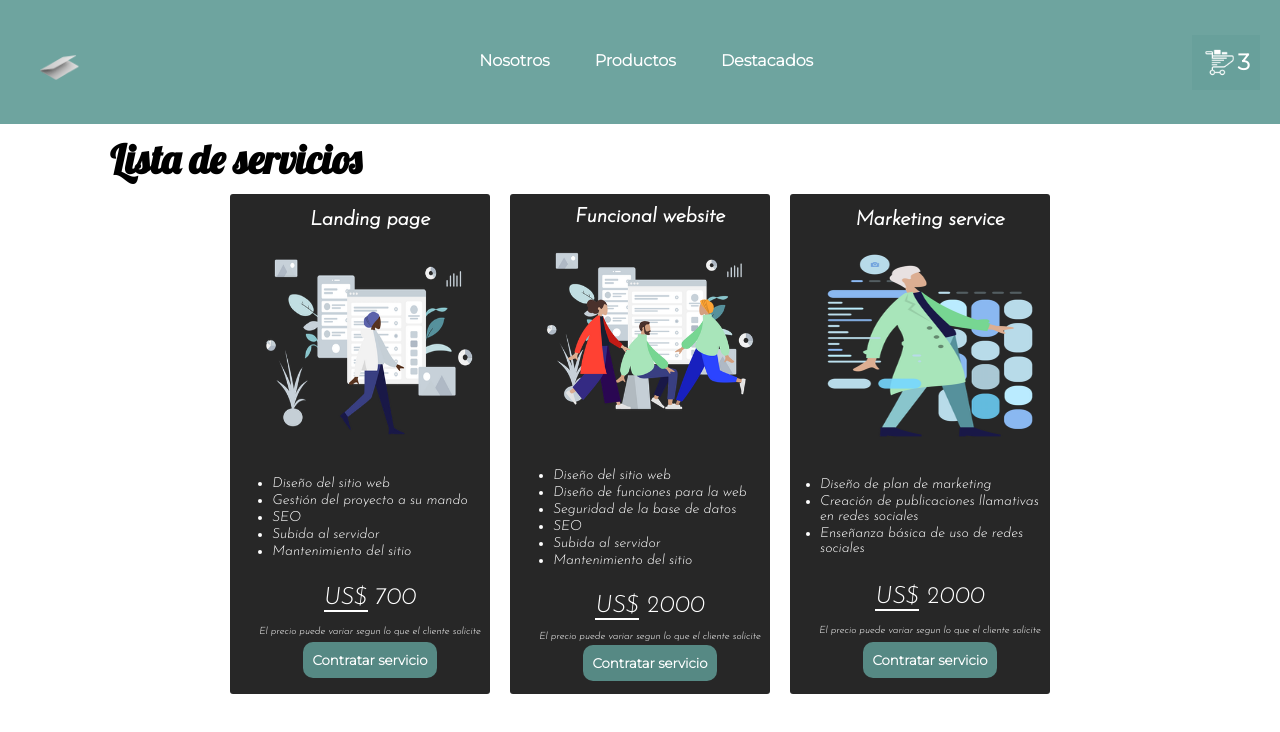
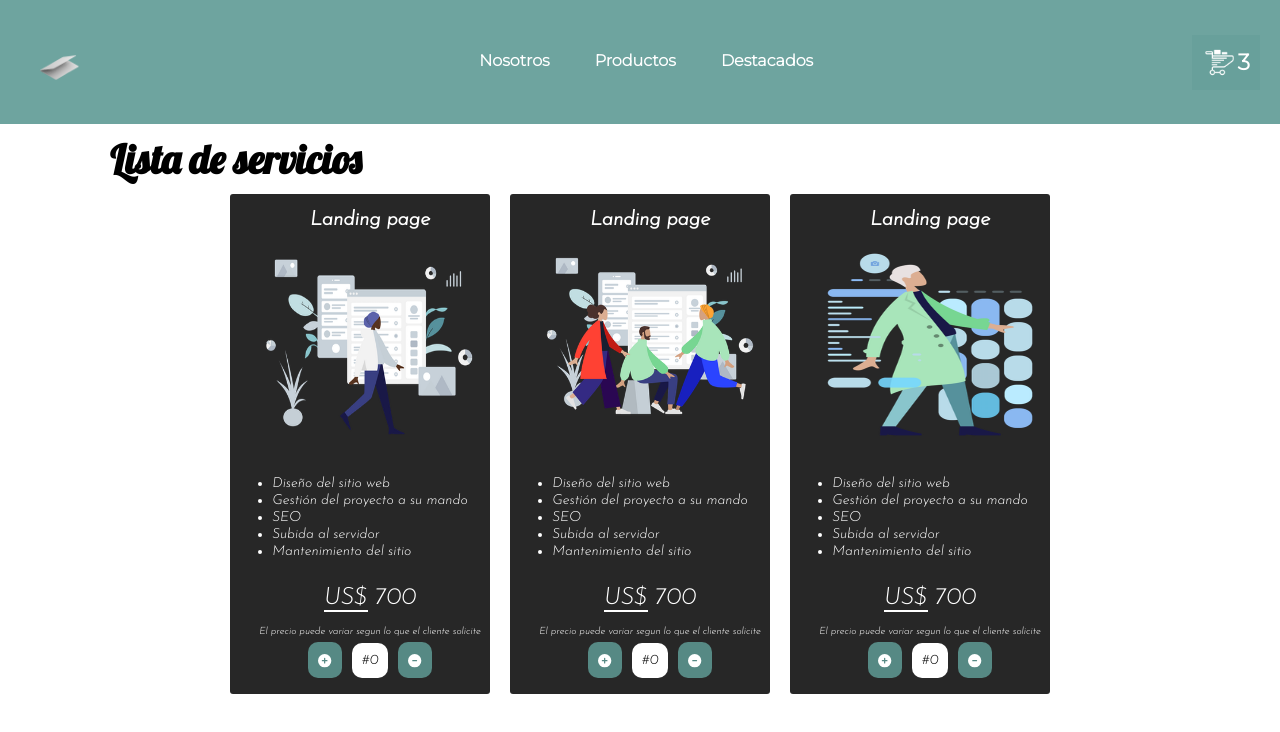
Before and after one commit to MarkOsBab/proyecto_react, a React (Create React App) app: page / in a window 1280 px wide. Shown: the top 732 px of the page. Built offline with nearby package versions, Linux system fonts and the light colour scheme.

Commit message:
Boton de suma y resta

```diff
--- a/package.json
+++ b/package.json
@@ -3,6 +3,8 @@
   "version": "0.1.0",
   "private": true,
   "dependencies": {
+    "@fortawesome/free-brands-svg-icons": "^6.1.1",
+    "@fortawesome/react-fontawesome": "^0.1.18",
     "@testing-library/jest-dom": "^5.16.4",
     "@testing-library/react": "^13.3.0",
     "@testing-library/user-event": "^13.5.0",
@@ -38,5 +40,9 @@
       "last 1 firefox version",
       "last 1 safari version"
     ]
+  },
+  "devDependencies": {
+    "@fortawesome/fontawesome-svg-core": "^6.1.1",
+    "@fortawesome/free-solid-svg-icons": "^6.1.1"
   }
 }
--- a/public/css/main.css
+++ b/public/css/main.css
@@ -88,6 +88,7 @@ a {
   gap: 2rem;
   justify-content: center;
   align-items: center;
+  flex-wrap: wrap;
   margin: 1rem;
   font-family: "Josefin Sans", sans-serif; }
   .list--title {
@@ -131,6 +132,16 @@ a {
       margin: 1rem; }
       .list__item--price span {
         border-bottom: 0.2rem solid #fff; }
+    .list__item__buttons {
+      display: flex;
+      flex-direction: row;
+      align-items: center;
+      gap: 1rem; }
+      .list__item__buttons--count {
+        background-color: white;
+        padding: 1rem;
+        font-size: 1.4em;
+        border-radius: 1rem; }
     .list__item__picture {
       width: 100%;
       margin: 1rem; }
--- a/src/App.js
+++ b/src/App.jsx
@@ -1,8 +1,8 @@
 import './App.css';
 import Navbar from './components/Navbar';
 import ItemListContainer from './components/ItemListContainer';
+function App() {
 
-function App() {
   return (
     <div className="App">
       <Navbar />
--- a/src/components/CartWidget.js
+++ b/src/components/CartWidget.jsx
@@ -1,6 +1,5 @@
 import Cart from './../images/cart.png';
-function CartWidget()
-{
+function CartWidget() {
     return (
         <picture className='navbar__box__list__item__cart__box'>
             <img className='navbar__box__list__item__cart__box__image' src={Cart} alt={'Cart-image'} />
--- /dev/null
+++ b/src/components/ItemCart.jsx
@@ -0,0 +1,55 @@
+import { FontAwesomeIcon } from "@fortawesome/react-fontawesome";
+import { faPlusCircle } from "@fortawesome/free-solid-svg-icons";
+import { faCircleMinus } from "@fortawesome/free-solid-svg-icons";
+import { useState } from "react";
+function ItemCart({service}) {
+    const [num, setNum] = useState(0);
+    const stock = 9;
+    const sumar = () => {
+        if (num <= stock) {
+            setNum(num + 1);
+        }
+    }
+    const resta = () => {
+        if (num > 0) {
+            setNum(num - 1);
+        }
+    }
+    return (
+        <div className='list__item'>
+            <h3 className='list__item--title'>Landing page</h3>
+            <picture className='list__item__picture'>
+                <img className='list__item__picture--image' src={service} alt={'Item-picture'} />
+            </picture>
+            <ul className='list__item__list'>
+                <li className='list__item__list--item'>
+                    <p>Diseño del sitio web</p>
+                </li>
+                <li className='list__item__list--item'>
+                    <p>Gestión del proyecto a su mando</p>
+                </li>
+                <li className='list__item__list--item'>
+                    <p>SEO</p>
+                </li>
+                <li className='list__item__list--item'>
+                    <p>Subida al servidor</p>
+                </li>
+                <li className='list__item__list--item'>
+                    <p>Mantenimiento del sitio</p>
+                </li>
+            </ul>
+            <p className='list__item--price'><span>US$</span> 700 </p>
+            <small className='list__item--note'>El precio puede variar segun lo que el cliente solicite</small>
+            <div className='list__item__buttons'>
+                <button className='list__item--button' onClick={sumar}>
+                    <FontAwesomeIcon icon={faPlusCircle} />
+                </button>
+                <p className='list__item__buttons--count'>#{num}</p>
+                <button className='list__item--button' onClick={resta}>
+                    <FontAwesomeIcon icon={faCircleMinus} />
+                </button>
+            </div>
+        </div>
+    );
+}
+export default ItemCart;
--- a/src/components/ItemListContainer.js
+++ /dev/null
@@ -1,90 +0,0 @@
-import service1 from './../images/services/service1.png';
-import service2 from './../images/services/service2.png';
-import service3 from './../images/services/service3.png';
-function ItemListContainer()
-{
-    return (
-        <div className='container'>
-            <h2 className='list--title'>Lista de servicios</h2>
-            <div className='list'>
-                <div className='list__item'>
-                    <h3 className='list__item--title'>Landing page</h3>
-                    <picture className='list__item__picture'>
-                        <img className='list__item__picture--image' src={service1} alt={'Item-picture'} />
-                    </picture>
-                    <ul className='list__item__list'>
-                        <li className='list__item__list--item'>
-                            <p>Diseño del sitio web</p>
-                        </li>
-                        <li className='list__item__list--item'>
-                            <p>Gestión del proyecto a su mando</p>
-                        </li>
-                        <li className='list__item__list--item'>
-                            <p>SEO</p>
-                        </li>
-                        <li className='list__item__list--item'>
-                            <p>Subida al servidor</p>
-                        </li>
-                        <li className='list__item__list--item'>
-                            <p>Mantenimiento del sitio</p>
-                        </li>
-                    </ul>
-                    <p className='list__item--price'><span>US$</span> 700 </p>
-                    <small className='list__item--note'>El precio puede variar segun lo que el cliente solicite</small>
-                    <button className='list__item--button' type={'submit'}>Contratar servicio</button>
-                </div>
-                <div className='list__item'>
-                    <h3 className='list__item--title'>Funcional website</h3>
-                    <picture className='list__item__picture'>
-                        <img className='list__item__picture--image' src={service2} alt={'Item-picture'} />
-                    </picture>
-                    <ul className='list__item__list'>
-                        <li className='list__item__list--item'>
-                            <p>Diseño del sitio web</p>
-                        </li>
-                        <li className='list__item__list--item'>
-                            <p>Diseño de funciones para la web</p>
-                        </li>
-                        <li className='list__item__list--item'>
-                            <p>Seguridad de la base de datos</p>
-                        </li>
-                        <li className='list__item__list--item'>
-                            <p>SEO</p>
-                        </li>
-                        <li className='list__item__list--item'>
-                            <p>Subida al servidor</p>
-                        </li>
-                        <li className='list__item__list--item'>
-                            <p>Mantenimiento del sitio</p>
-                        </li>
-                    </ul>
-                    <p className='list__item--price'><span>US$</span> 2000</p>
-                    <small className='list__item--note'>El precio puede variar segun lo que el cliente solicite</small>
-                    <button className='list__item--button' type={'submit'}>Contratar servicio</button>
-                </div>
-                <div className='list__item'>
-                    <h3 className='list__item--title'>Marketing service</h3>
-                    <picture className='list__item__picture'>
-                        <img className='list__item__picture--image' src={service3} alt={'Item-picture'} />
-                    </picture>
-                    <ul className='list__item__list'>
-                        <li className='list__item__list--item'>
-                            <p>Diseño de plan de marketing</p>
-                        </li>
-                        <li className='list__item__list--item'>
-                            <p>Creación de publicaciones llamativas en redes sociales</p>
-                        </li>
-                        <li className='list__item__list--item'>
-                            <p>Enseñanza básica de uso de redes sociales</p>
-                        </li>
-                    </ul>
-                    <p className='list__item--price'><span>US$</span> 2000</p>
-                    <small className='list__item--note'>El precio puede variar segun lo que el cliente solicite</small>
-                    <button className='list__item--button' type={'submit'}>Contratar servicio</button>
-                </div>
-            </div>
-        </div>
-    );
-}
-
-export default ItemListContainer;
--- /dev/null
+++ b/src/components/ItemListContainer.jsx
@@ -0,0 +1,19 @@
+import ItemCart from './ItemCart';
+import service1 from './../images/services/service1.png';
+import service2 from './../images/services/service2.png';
+import service3 from './../images/services/service3.png';
+function ItemListContainer()
+{
+    return (
+        <div className='container'>
+            <h2 className='list--title'>Lista de servicios</h2>
+            <div className='list'>
+                <ItemCart service={service1} />
+                <ItemCart service={service2} />
+                <ItemCart service={service3} />
+            </div>
+        </div>
+    );
+}
+
+export default ItemListContainer;
--- a/src/components/Navbar.js
+++ b/src/components/Navbar.jsx
@@ -4,23 +4,23 @@ function Navbar()
 {
     return (
         <nav className='navbar'>
-            <a href="#" className='navbar__box__list__item'>
+            <a href={'#'} className='navbar__box__list__item'>
                 <picture className='navbar__logo'>
                     <img src={logo} alt={'logo-image'} className='navbar__logo__image' />
                 </picture>
             </a>
             <ul className='navbar__box'>
                 <li className='navbar__box__list'>
-                    <a href="#" className='navbar__box__list__item'>Nosotros</a>
+                    <a href={'#'} className='navbar__box__list__item'>Nosotros</a>
                 </li>
                 <li className='navbar__box__list'>
-                    <a href="#" className='navbar__box__list__item'>Productos</a>
+                    <a href={'#'} className='navbar__box__list__item'>Productos</a>
                 </li>
                 <li className='navbar__box__list'>
-                    <a href="#" className='navbar__box__list__item'>Destacados</a>
+                    <a href={'#'} className='navbar__box__list__item'>Destacados</a>
                 </li>
             </ul>
-            <a href="#" className='navbar__box__list__item__cart'>
+            <a href={'#'} className='navbar__box__list__item__cart'>
                 <CartWidget />
             </a>
         </nav>
--- a/src/sass/main.scss
+++ b/src/sass/main.scss
@@ -2,7 +2,6 @@
 @import './misc/mixins';
 @import './misc/normalize';
 @import './misc/animations';
-
 @import './partials/navbar';
 
 @import './views/products';
--- a/src/sass/views/_products.scss
+++ b/src/sass/views/_products.scss
@@ -4,6 +4,7 @@
     gap: 2rem;
     justify-content: center;
     align-items: center;
+    flex-wrap: wrap;
     margin: 1rem;
     font-family: $productFont;
     &--title{
@@ -55,6 +56,18 @@
                 border-bottom: .2rem solid $primaryNavbarFont;
             }
         }
+        &__buttons{
+            display: flex;
+            flex-direction: row;
+            align-items: center;
+            gap: 1rem;
+            &--count{
+                background-color: white;
+                padding: 1rem;
+                font-size: 1.4em;
+                border-radius: 1rem;
+            }
+        }
         &__picture{
             width: 100%;
             margin: 1rem;
```
Also changed, not shown: src/components/SumCountCart.jsx (added, +10 -0 lines), 1 other file (tests, documents, lock files or other folders).
